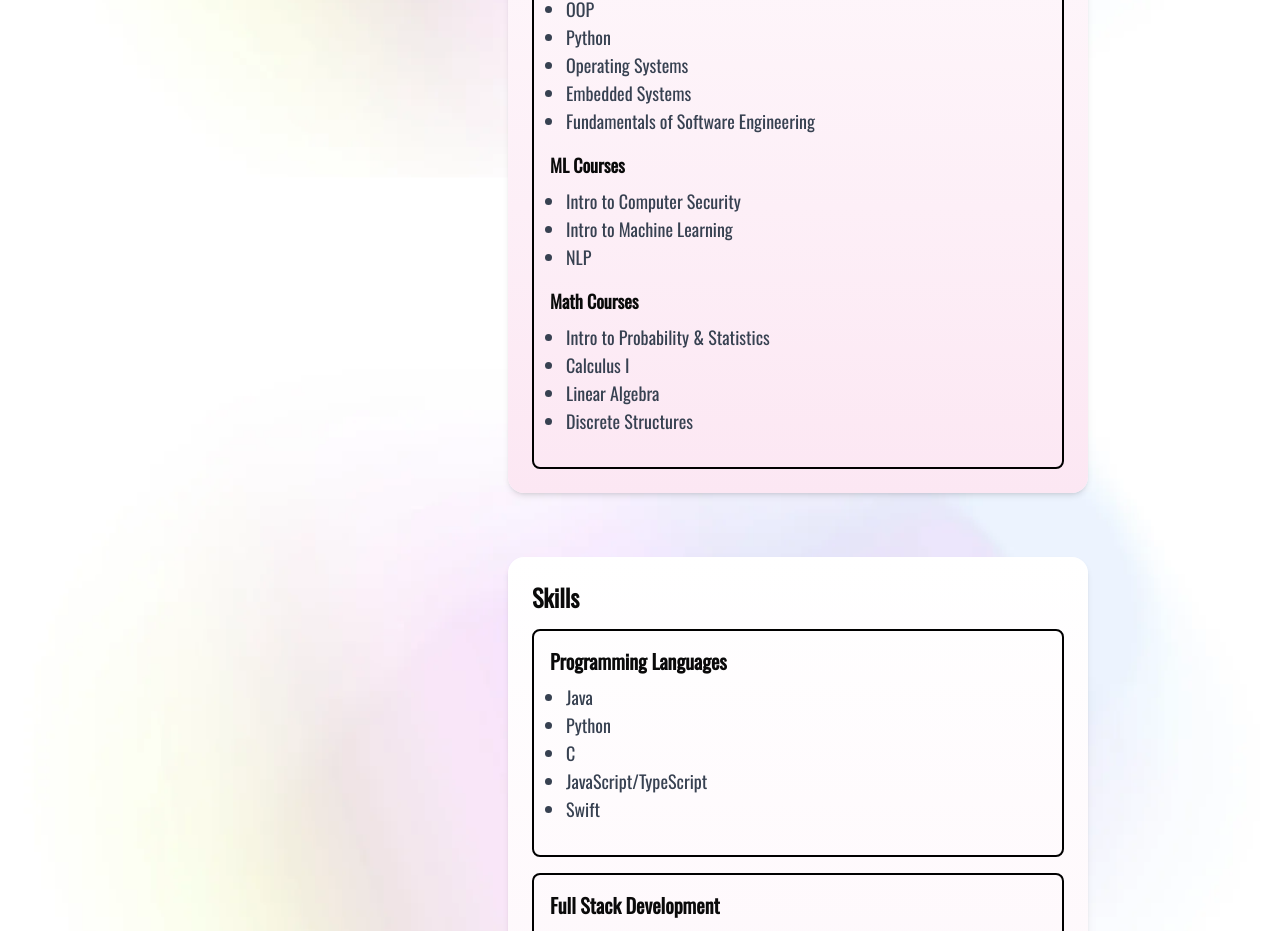
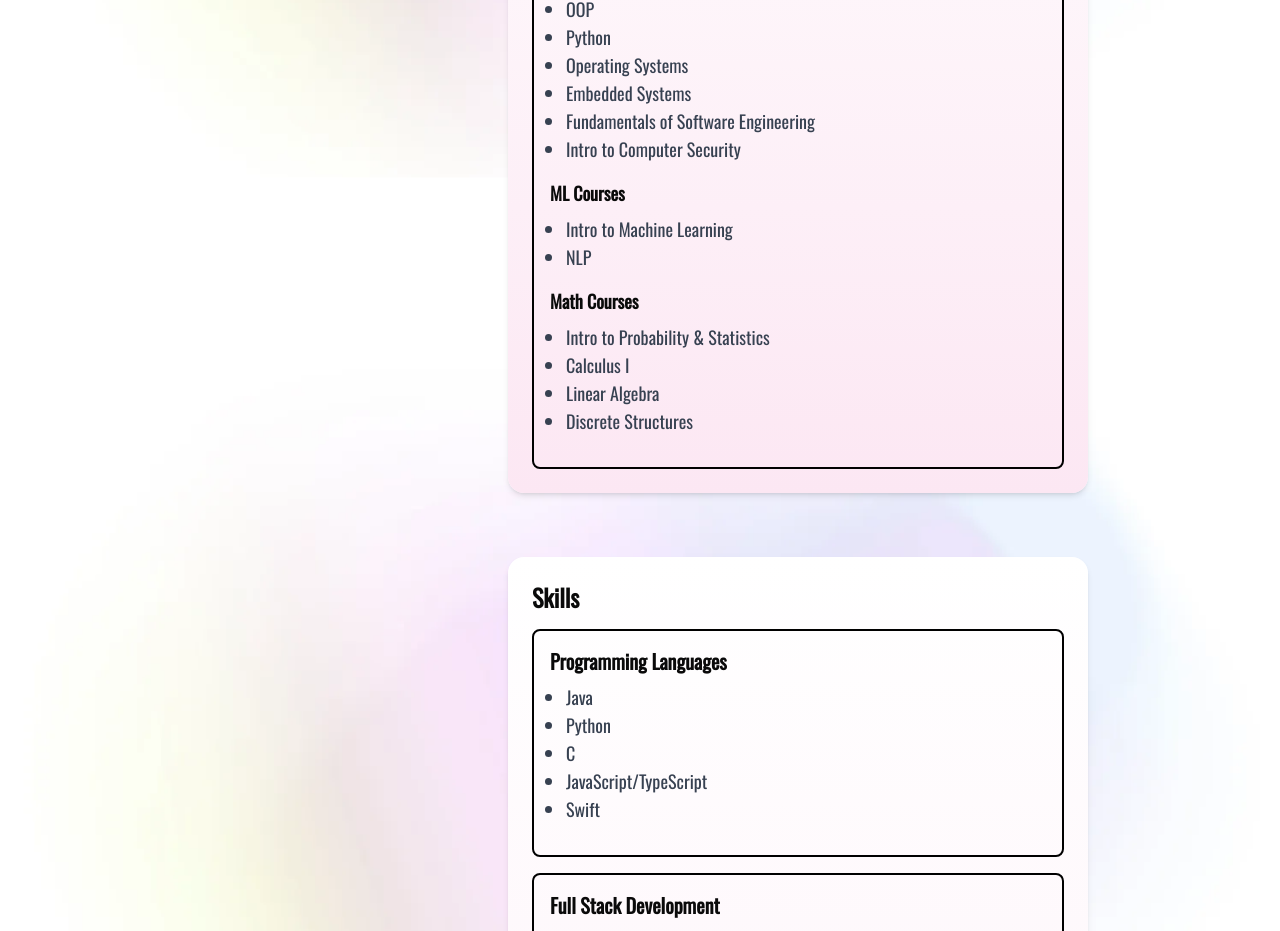
Before and after one commit to ykunus/MyPortfolio, a Next.js app: page / in a window 1280 px wide. Shown: the part 1773-2704 px from the top of the page. Built offline with nearby package versions, Linux system fonts and the light colour scheme.

Commit message:
changed  computer security from ml coruse to cs course

```diff
--- a/src/app/pages/about.tsx
+++ b/src/app/pages/about.tsx
@@ -37,8 +37,8 @@ const About = () => {
                     <Container
                         title="Relative Coursework"
                         content={[
-                            ["CS Courses", "Data Structures and Algorithms", "OOP", "Python", "Operating Systems", "Embedded Systems", "Fundamentals of Software Engineering"],
-                            ["ML Courses", "Intro to Computer Security", "Intro to Machine Learning", "NLP"],
+                            ["CS Courses", "Data Structures and Algorithms", "OOP", "Python", "Operating Systems", "Embedded Systems", "Fundamentals of Software Engineering", "Intro to Computer Security"],
+                            ["ML Courses", "Intro to Machine Learning", "NLP"],
                             ["Math Courses", "Intro to Probability & Statistics", "Calculus I", "Linear Algebra", "Discrete Structures"]
                         ]}
                     />
```
